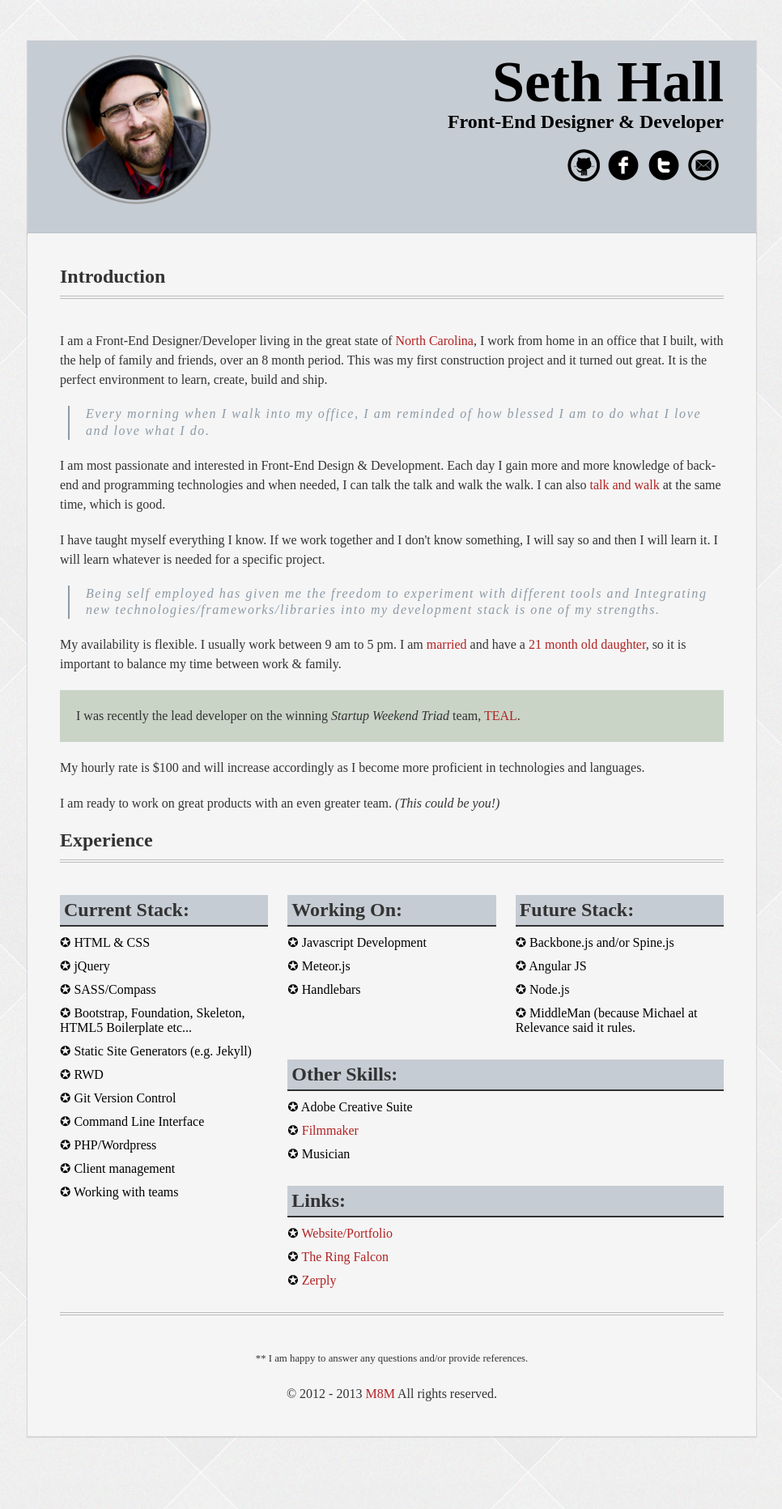
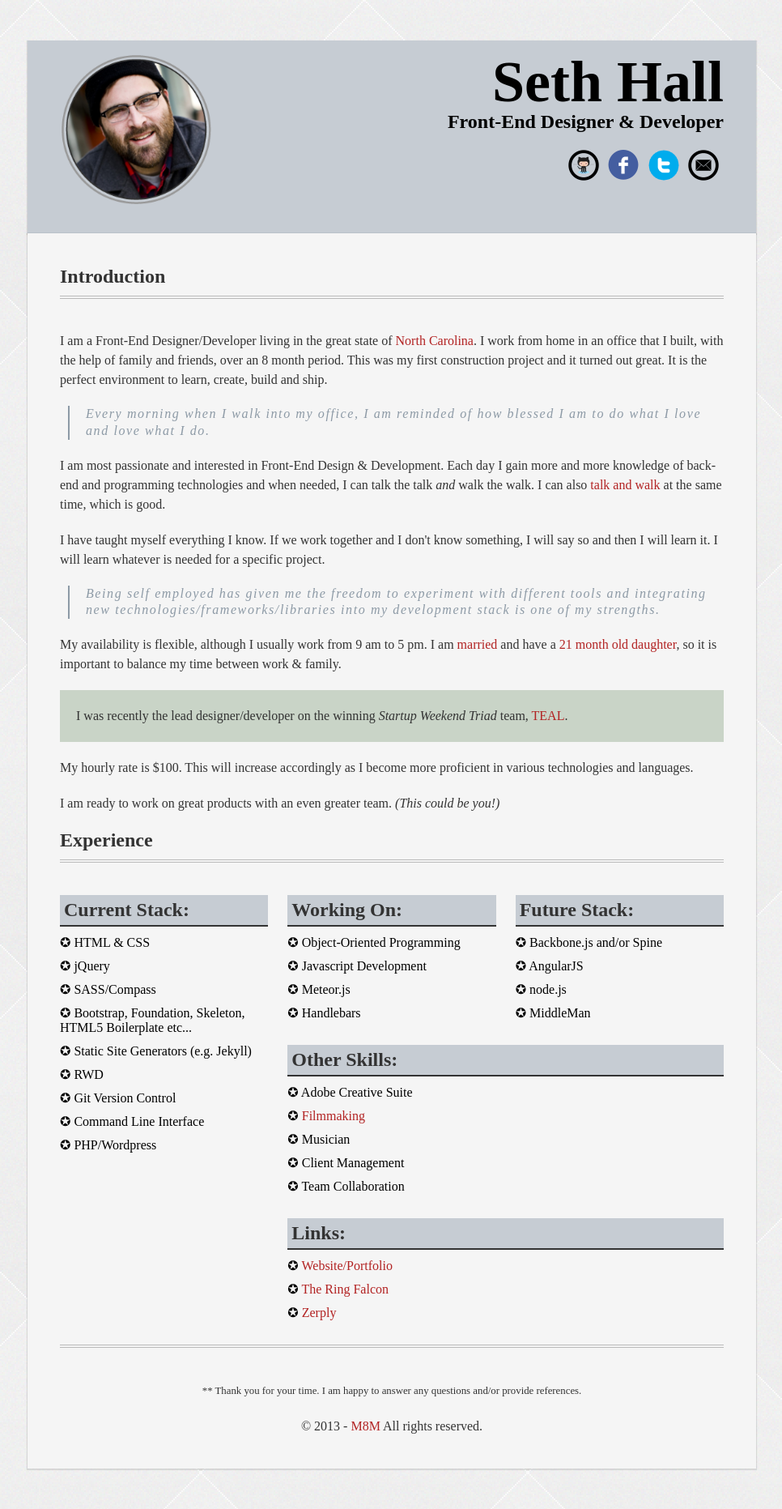
Before and after one commit to middle8media/resume, a Jekyll site: the page built from index.html, in a window 1280 px wide. Shown: the whole page at 81% size, without its empty margins (156-1122 px from the left). Built offline with Jekyll 4.4.1, drawn with Linux system fonts in a browser that asks for light colours; nearby versions of some CDN libraries.

Commit message:
revised copy | added color icons

```diff
--- a/_includes/footer.html
+++ b/_includes/footer.html
@@ -2,8 +2,8 @@
   <div class="gw">
     <div class="g one-whole">
       <footer>
-        <p><small>** I am happy to answer any questions and/or provide references.</small></p>
-          <p>© 2012 - <span class="year"></span><a href="http://middle8media.com"> M8M</a> All rights reserved.</p>
+        <p><small>** Thank you for your time. I am happy to answer any questions and/or provide references.</small></p>
+          <p>© <span class="year"></span> - <a href="http://middle8media.com">M8M</a> All rights reserved.</p>
       </footer>
     </div>
   </div>
--- a/index.html
+++ b/index.html
@@ -34,18 +34,18 @@ layout: default
   <div class="intro">
     <div class="gw">
       <div class="g one-whole">
-        <p>I am a Front-End Designer/Developer living in the great state of <a href="http://en.wikipedia.org/wiki/Greensboro,_North_Carolina" target="_blank" >North Carolina</a>, I work from home in an office that I built, with the help of family and friends, over an 8 month period. This was my first construction project and it turned out great. It is the perfect environment to learn, create, build and ship.</p>
+        <p>I am a Front-End Designer/Developer living in the great state of <a href="http://en.wikipedia.org/wiki/Greensboro,_North_Carolina" target="_blank" >North Carolina</a>. I work from home in an office that I built, with the help of family and friends, over an 8 month period. This was my first construction project and it turned out great. It is the perfect environment to learn, create, build and ship.</p>
         <blockquote>Every morning when I walk into my office, I am reminded of how blessed I am to do what I love and love what I do.</blockquote>
-        <p>I am most passionate and interested in Front-End Design & Development. Each day I gain more and more knowledge of back-end and programming technologies and when needed, I can talk the talk and walk the walk. I can also <a href="http://cl.ly/OAHN" target="_blank" >talk and walk</a> at the same time, which is good.</p>
+        <p>I am most passionate and interested in Front-End Design & Development. Each day I gain more and more knowledge of back-end and programming technologies and when needed, I can talk the talk <em>and</em> walk the walk. I can also <a href="http://cl.ly/OAHN" target="_blank" >talk and walk</a> at the same time, which is good.</p>
         <p>I have taught myself everything I know. If we work together and I don't know something, I will say so and then I will learn it. I will learn whatever is needed for a specific project.
 
-        <blockquote>Being self employed has given me the freedom to experiment with different tools and Integrating new technologies/frameworks/libraries into my development stack is one of my strengths.</blockquote>
+        <blockquote>Being self employed has given me the freedom to experiment with different tools and integrating new technologies/frameworks/libraries into my development stack is one of my strengths.</blockquote>
 
-        <p>My availability is flexible. I usually work between 9 am to 5 pm. I am <a href="https://www.facebook.com/photo.php?fbid=10151395388476318&set=t.100002237571944&type=3&theater" target="_blank">married</a> and have a <a href="http://instagram.com/p/X57ztKHQB2/" target="_blank">21 month old daughter</a>, so it is important to balance my time between work & family.</p>
+        <p>My availability is flexible, although I usually work from 9 am to 5 pm. I am <a href="https://www.facebook.com/photo.php?fbid=10151395388476318&set=t.100002237571944&type=3&theater" target="_blank">married</a> and have a <a href="http://instagram.com/p/X57ztKHQB2/" target="_blank">21 month old daughter</a>, so it is important to balance my time between work & family.</p>
 
-        <p class="info-box">I was recently the lead developer on the winning <em>Startup Weekend Triad</em> team, <a href="http://theeverafterlady.com" target="_blank" >TEAL</a>.</p>
+        <p class="info-box">I was recently the lead designer/developer on the winning <em>Startup Weekend Triad</em> team, <a href="http://theeverafterlady.com" target="_blank" >TEAL</a>.</p>
 
-        <p>My hourly rate is $100 and will increase accordingly as I become more proficient in technologies and languages.</p>
+        <p>My hourly rate is $100. This will increase accordingly as I become more proficient in various technologies and languages.</p>
 
         <p>I am ready to work on great products with an even greater team. <em>(This could be you!)</em></p>
 
@@ -75,8 +75,6 @@ layout: default
           <li>✪ Git Version Control</li>
           <li>✪ Command Line Interface</li>
           <li>✪ PHP/Wordpress</li>
-          <li>✪ Client management</li>
-          <li>✪ Working with teams</li>
         </ul>
       </div>
 
@@ -85,6 +83,7 @@ layout: default
           <div class="g one-half palm-one-whole">
             <h4>Working On:</h4>
             <ul>
+              <li>✪ Object-Oriented Programming</li>
               <li>✪ Javascript Development</li>
               <li>✪ Meteor.js</li>
               <li>✪ Handlebars</li>
@@ -94,10 +93,10 @@ layout: default
           <div class="g one-half palm-one-whole">
             <h4>Future Stack:</h4>
             <ul>
-              <li>✪ Backbone.js and/or Spine.js</li>
-              <li>✪ Angular JS</li>
-              <li>✪ Node.js</li>
-              <li>✪ MiddleMan (because Michael at Relevance said it rules.</li>
+              <li>✪ Backbone.js and/or Spine</li>
+              <li>✪ AngularJS</li>
+              <li>✪ node.js</li>
+              <li>✪ MiddleMan</li>
             </ul>
           </div>
 
@@ -106,8 +105,10 @@ layout: default
               <h4>Other Skills:</h4>
               <ul>
                 <li>✪ Adobe Creative Suite</li>
-                <li>✪ <a href="http://vimeo.com/middle8media" target="_blank" >Filmmaker</a></li>
+                <li>✪ <a href="http://vimeo.com/middle8media" target="_blank" >Filmmaking</a></li>
                 <li>✪ Musician</li>
+                <li>✪ Client Management</li>
+                <li>✪ Team Collaboration</li>
               </ul>
             </div>
 
--- a/scss/global.scss
+++ b/scss/global.scss
@@ -17,7 +17,7 @@
 */
 
 body {
-  background: url('../img/bg@2x.png') repeat;
+  background: url('../img/bg@2x.jpg') repeat;
   margin: auto;
 }
 
```
Also changed, not shown: css/global.css, img/bg@2X.jpg (renamed from img/bg@2X.png), img/facebook.png, img/github.png, img/twitter.png, 7 other files.
